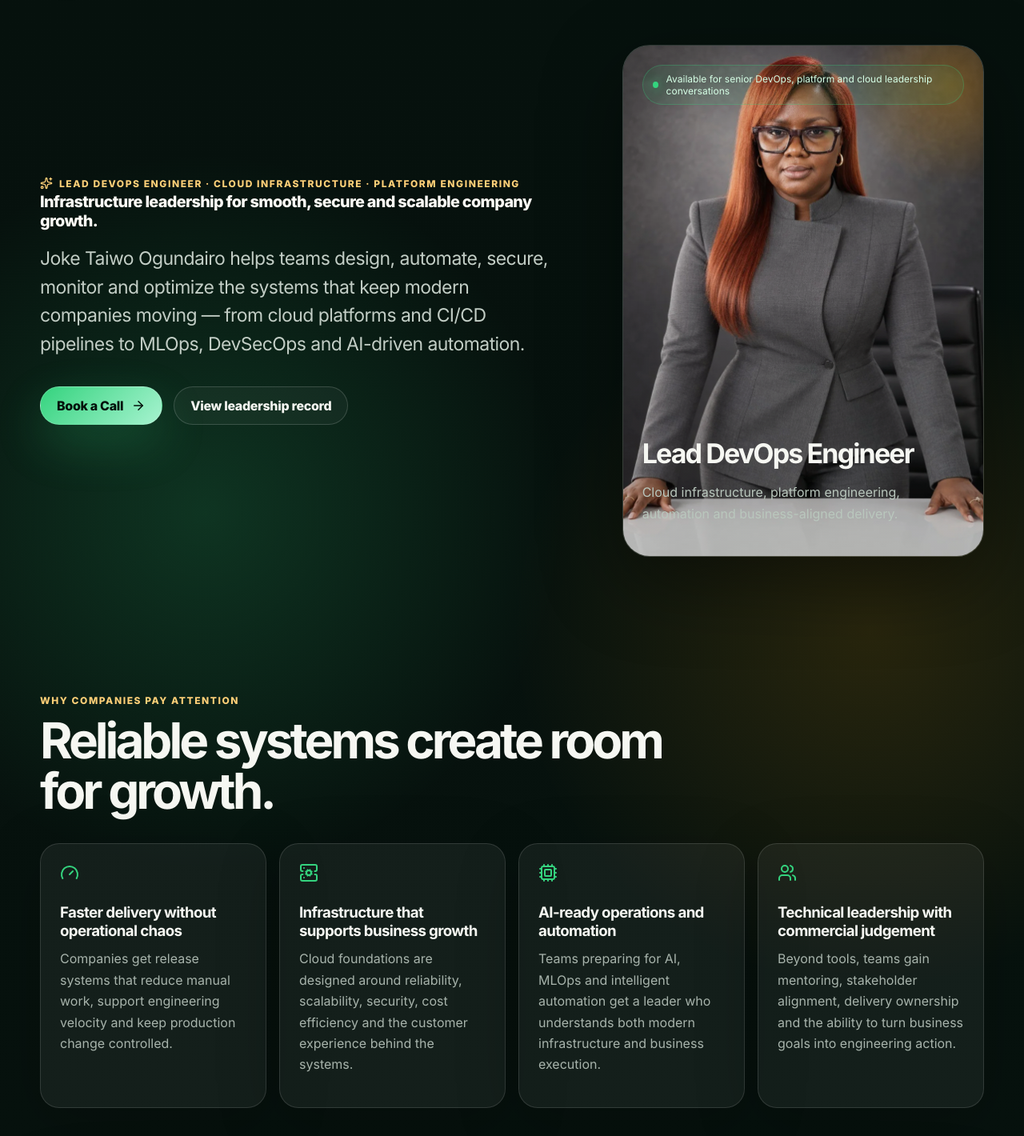
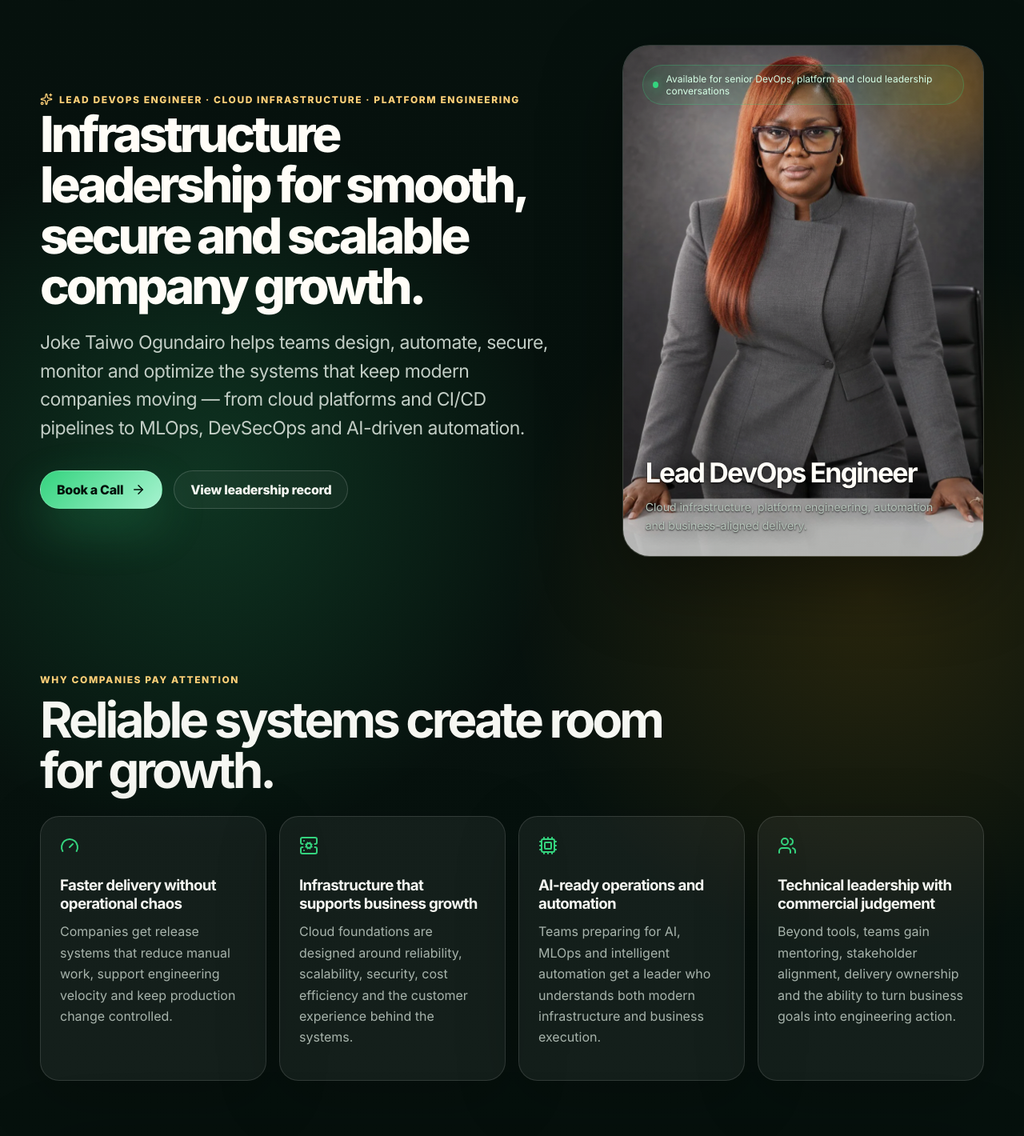
Before and after one commit to Joketech/joke-taiwo-devops-lead, a React (Vite) app: page / in a window 1280 px wide. Shown: the part 100-1520 px from the top of the page at 80% size. Built offline with nearby package versions, Linux system fonts and the light colour scheme.

Commit message:
Update booking CTA and spacing: src/styles.css

```diff
--- a/src/styles.css
+++ b/src/styles.css
@@ -92,11 +92,11 @@ a { color: inherit; text-decoration: none; }
 }
 h1, h2, h3, p { margin-top: 0; }
 h1 {
-  max-width: 720px;
-  margin-bottom: 18px;
-  font-size: clamp(18px, 1.55vw, 20px);
-  line-height: 1.18;
-  letter-spacing: -0.035em;
+  max-width: 880px;
+  margin-bottom: 22px;
+  font-size: clamp(34px, 5vw, 62px);
+  line-height: 1.02;
+  letter-spacing: -0.065em;
   color: #fffdf7;
   font-weight: 850;
 }
@@ -159,7 +159,16 @@ h1 {
   z-index: 1;
   background: linear-gradient(180deg, rgba(2,6,4,0.12), transparent 28%, rgba(2,6,4,0.18));
 }
-.portrait-card .status-pill { position: relative; z-index: 2; }
+.portrait-card .status-pill, .portrait-caption { position: relative; z-index: 2; }
+.portrait-caption {
+  margin-top: auto;
+  padding: 0 4px 2px;
+  max-width: 92%;
+  color: #fffdf7;
+  text-shadow: 0 2px 18px rgba(0,0,0,0.72), 0 1px 2px rgba(0,0,0,0.8);
+}
+.portrait-caption h2 { margin: 0 0 8px; font-size: clamp(26px, 3vw, 40px); letter-spacing: -0.055em; line-height: 1; }
+.portrait-caption p { margin: 0; max-width: 410px; color: rgba(246,247,242,0.9); line-height: 1.55; font-size: 14px; }
 .status-pill {
   position: relative;
   z-index: 1;
@@ -187,7 +196,7 @@ h1 {
   text-align: center;
 }
 
-.section-heading { max-width: 820px; margin-bottom: 34px; }
+.section-heading { max-width: 820px; margin-bottom: 26px; }
 .section-heading h2, .leadership-card h2, .contact h2 {
   margin: 10px 0 14px;
   font-size: clamp(34px, 5vw, 62px);
@@ -196,14 +205,14 @@ h1 {
 }
 .section-heading p, .contact p, .leadership-card p { color: var(--muted); font-size: 17px; line-height: 1.7; }
 .compact { max-width: 670px; }
-.impact, .experience, .capabilities, .leadership, .contact { padding: 96px 0; }
+.impact, .experience, .capabilities, .leadership, .contact { padding: 70px 0; }
 .executive-visual {
   display: grid;
   grid-template-columns: 0.82fr 1.18fr;
   gap: 28px;
   align-items: stretch;
   padding: 28px;
-  margin-bottom: 46px;
+  margin-bottom: 26px;
   border: 1px solid var(--line);
   border-radius: 34px;
   background: linear-gradient(135deg, rgba(255,255,255,0.08), rgba(52,211,126,0.045));
@@ -239,7 +248,7 @@ h1 {
 .metric { padding: 28px; background: rgba(5,14,10,0.94); }
 .metric strong { display: block; color: var(--gold); font-size: clamp(32px, 4vw, 48px); letter-spacing: -0.07em; }
 .metric span { color: var(--muted); line-height: 1.55; }
-.split-section { display: grid; grid-template-columns: 0.9fr 1.1fr; gap: 32px; padding: 100px 0 60px; align-items: start; }
+.split-section { display: grid; grid-template-columns: 0.9fr 1.1fr; gap: 32px; padding: 70px 0 44px; align-items: start; }
 .strengths-list { display: grid; gap: 14px; }
 .strength { display: grid; grid-template-columns: 54px 1fr; gap: 18px; padding: 22px; }
 .icon-box { width: 54px; height: 54px; display: grid; place-items: center; border-radius: 18px; background: rgba(52,211,126,0.1); border: 1px solid rgba(52,211,126,0.2); }
```
